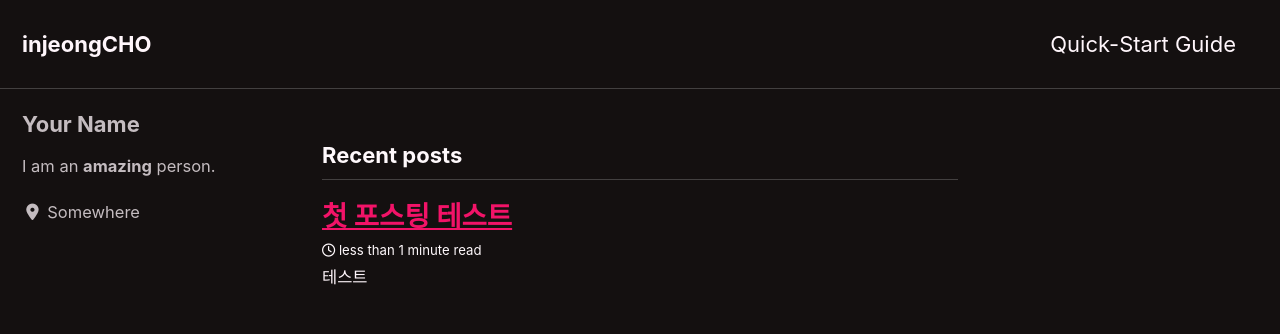
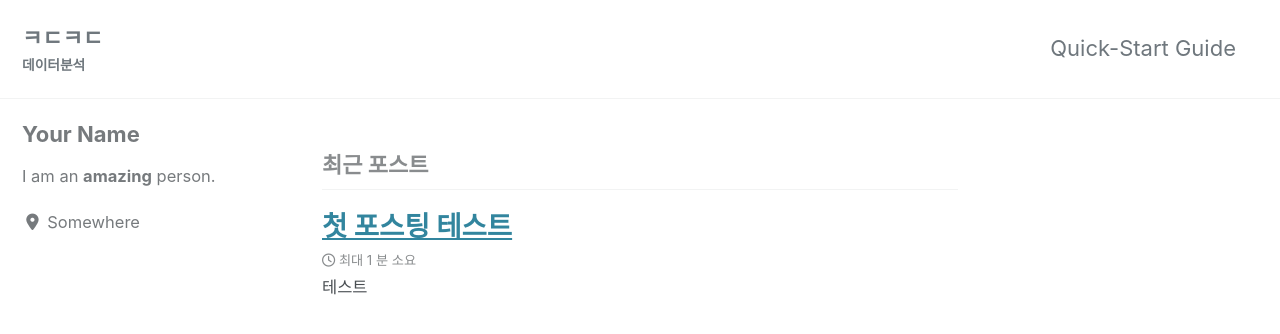
Before and after one commit to choinjeong/choinjeong.github.io, a Jekyll site: the page built from index.html, in a window 1280 px wide and 900 px high. Shown: the top 334 px of the window. Built offline with Jekyll 4.4.1, drawn with Linux system fonts in a browser that asks for light colours; cached includes are drawn as plain includes; nearby versions of some CDN libraries; the list of posts is cut into pages by our own code; some of the changed text lies outside the part shown.

Commit message:
Update _config.yml

```diff
--- a/_config.yml
+++ b/_config.yml
@@ -12,16 +12,16 @@
 
 # theme                  : "minimal-mistakes-jekyll"
 # remote_theme           : "mmistakes/minimal-mistakes"
-minimal_mistakes_skin    : "neon" # "default", "air", "aqua", "contrast", "dark", "dirt", "neon", "mint", "plum", "sunrise"
+minimal_mistakes_skin    : "default" # "default", "air", "aqua", "contrast", "dark", "dirt", "neon", "mint", "plum", "sunrise"
 
 # Site Settings
-locale                   : "en-US"
-title                    : "injeongCHO"
-title_separator          : "-"
-subtitle                 : # site tagline that appears below site title in masthead
-name                     : "Your Name"
+locale                   : "ko-KR"
+title                    : "ㅋㄷㅋㄷ"
+title_separator          : "|"
+subtitle                 : "데이터분석"
+name                     : "Injeong CHO"
 description              : "An amazing website."
-url                      : # the base hostname & protocol for your site e.g. "https://mmistakes.github.io"
+url                      : "https://choinjeong.github.io"
 baseurl                  : # the subpath of your site, e.g. "/blog"
 repository               : # GitHub username/repo-name e.g. "mmistakes/minimal-mistakes"
 teaser                   : # path of fallback teaser image, e.g. "/assets/images/500x300.png"
@@ -292,3 +292,6 @@ defaults:
       comments: # true
       share: true
       related: true
+      show_date : true
+
+date_format : '%Y-%m-%d'
```
